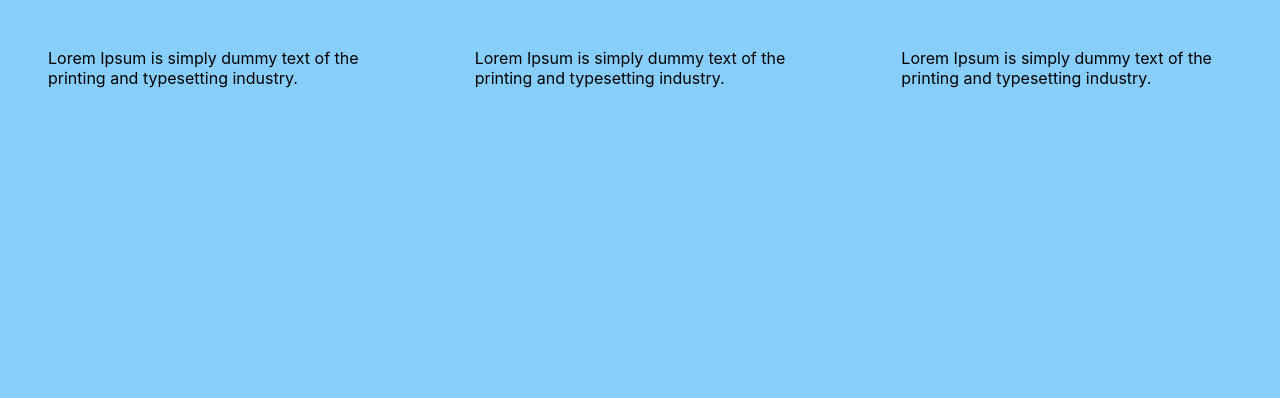
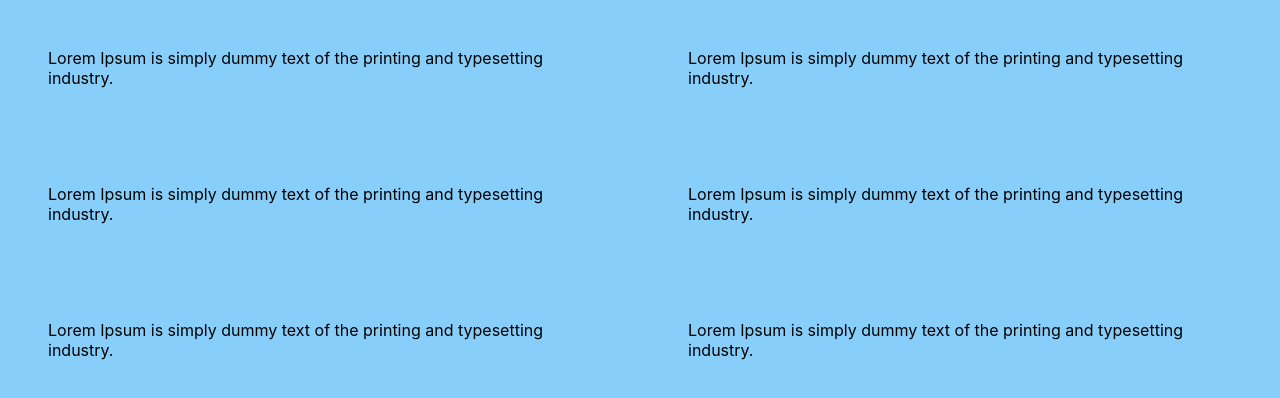
Before and after one commit to jigargosar/overlay-scroll-test, a React (Create React App) app: page / in a window 1280 px wide. Shown: the top 398 px of the page. Built offline with nearby package versions, Linux system fonts and the light colour scheme.

Commit message:
bug: zoom out not working

```diff
--- a/src/App.css
+++ b/src/App.css
@@ -43,6 +43,10 @@ body {
   background-color: lightskyblue;
 }
 
+.App-column {
+  flex: 1 1 auto;
+}
+
 .App-content {
   padding: 3rem;
 }
--- a/src/App.js
+++ b/src/App.js
@@ -19,6 +19,7 @@ class App extends Component {
         </div>
 
         <div className={'App'}>
+          <div className="App-column">
             <div className={'App-content'} onClick={openModal}>
               {dummyContentSmall}
             </div>
@@ -29,6 +30,18 @@ class App extends Component {
               {dummyContentSmall}
             </div>
           </div>
+          <div className="App-column">
+            <div className={'App-content'} onClick={openModal}>
+              {dummyContentSmall}
+            </div>
+            <div className={'App-content'} onClick={openModal}>
+              {dummyContentSmall}
+            </div>
+            <div className={'App-content'} onClick={openModal}>
+              {dummyContentSmall}
+            </div>
+          </div>
+        </div>
       </>
     )
   }
```
Lines whose indentation alone changed are shown as unchanged.
